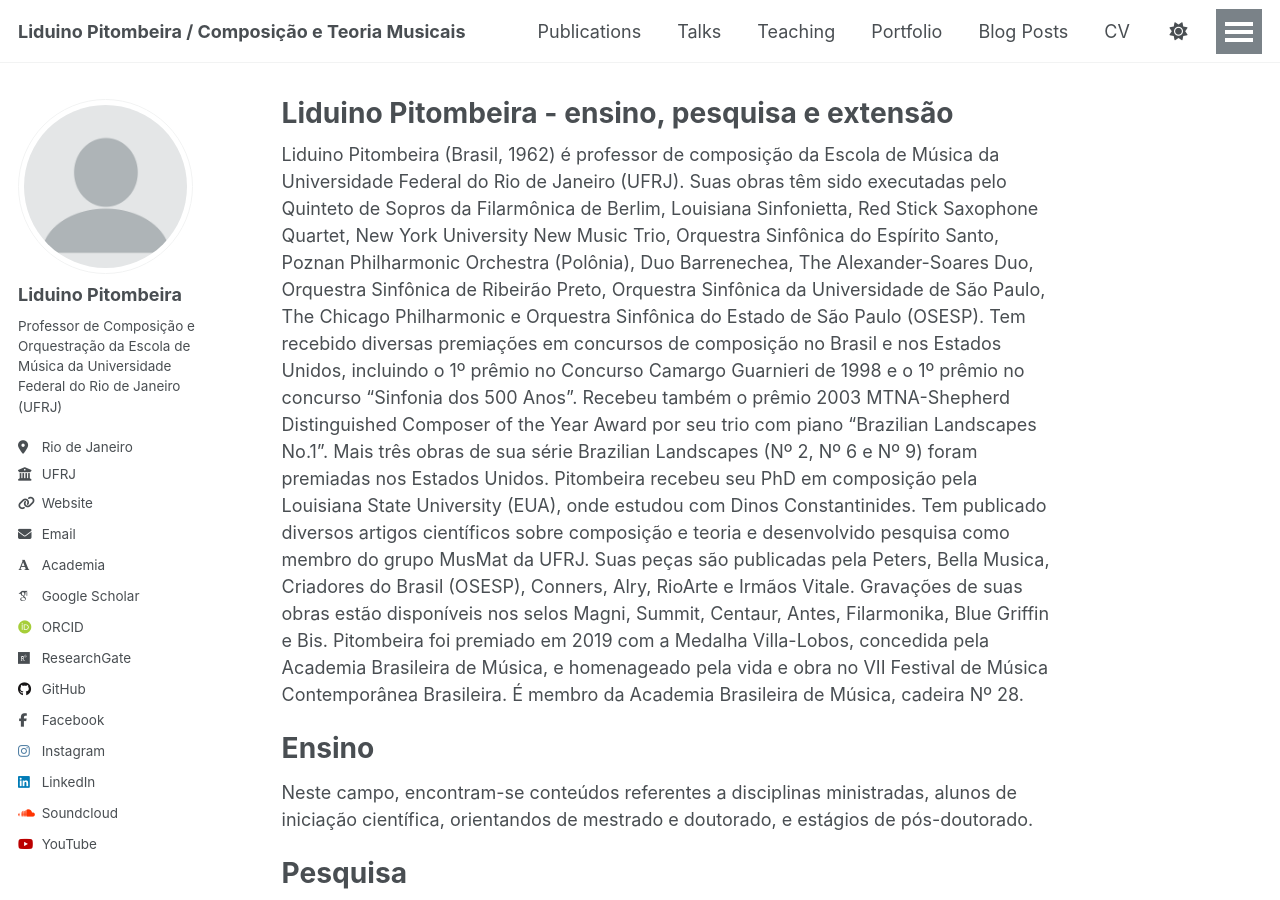
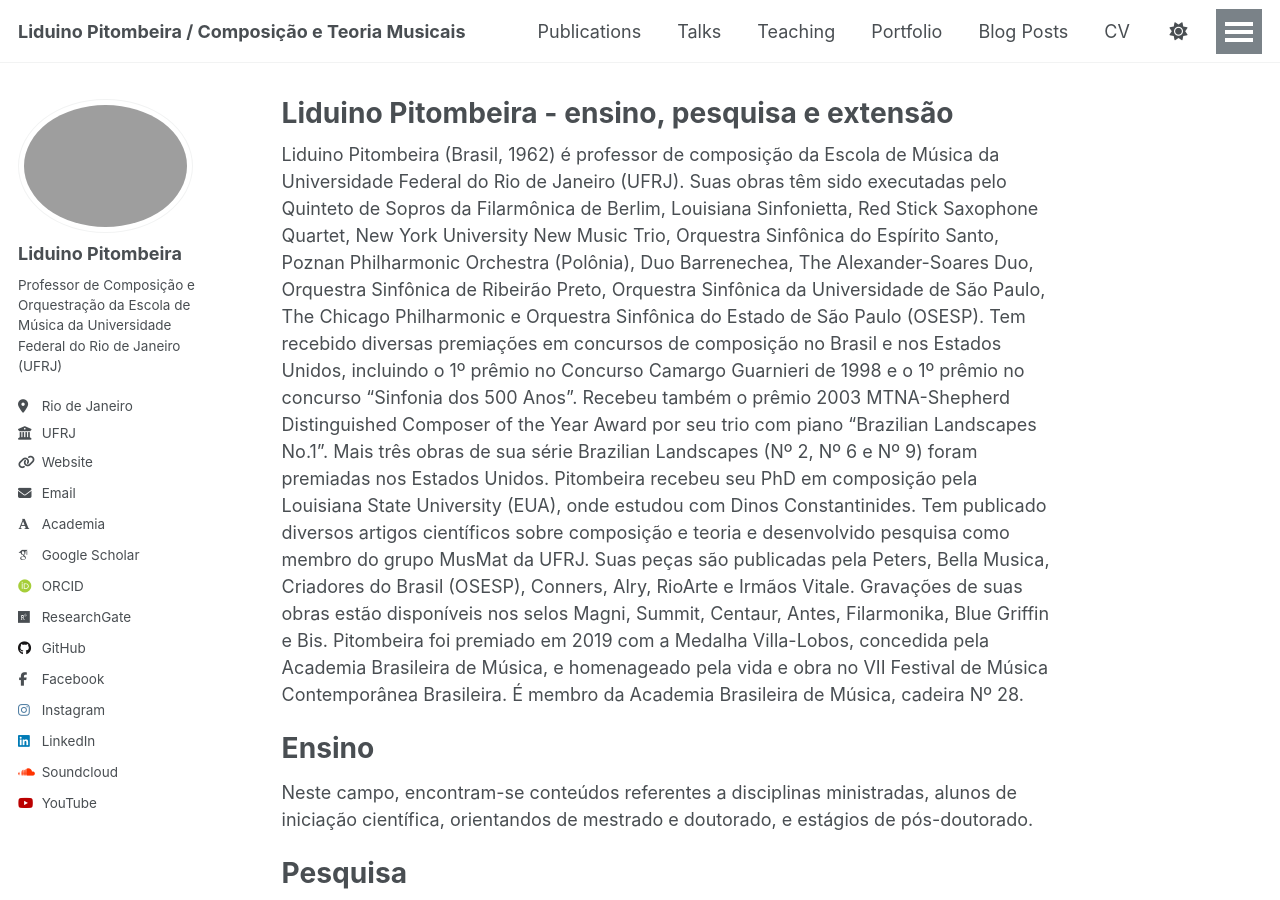
Before and after one commit to liduinopitombeira/liduinopitombeira.github.io, a Jekyll site: the page built from _pages/about.md, in a window 1280 px wide and 900 px high. Built offline with Jekyll 4.4.1, drawn with Linux system fonts in a browser that asks for light colours; some web fonts are replaced.

Commit message:
Update _config.yml

```diff
--- a/_config.yml
+++ b/_config.yml
@@ -22,7 +22,7 @@
 #               Additional customization can be done by editing /_includes/author-profile.html
 author:
   # Biographic information
-  avatar           : "profile.png"
+  avatar           : "FOTOPITOMBEIRA.png"
   name             : "Liduino Pitombeira"
   bio              : "Professor de Composição e Orquestração da Escola de Música da Universidade Federal do Rio de Janeiro (UFRJ)"
   location         : "Rio de Janeiro"
```
